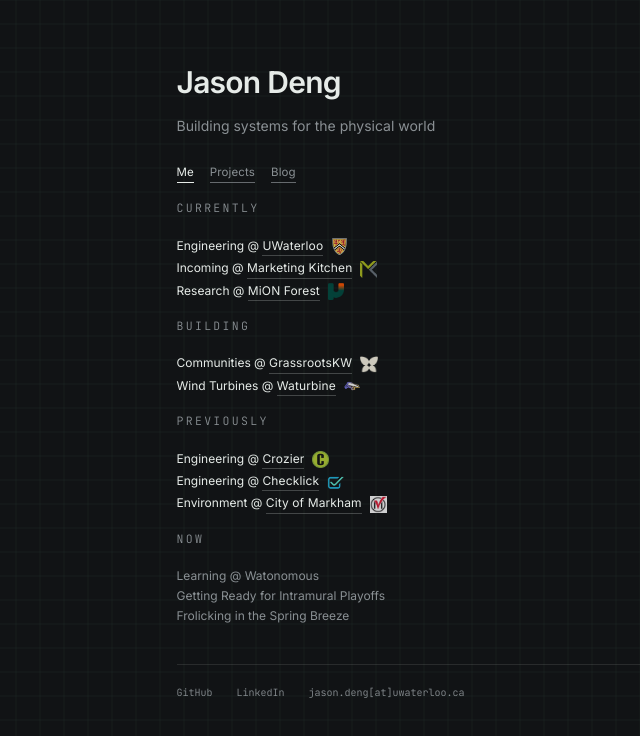
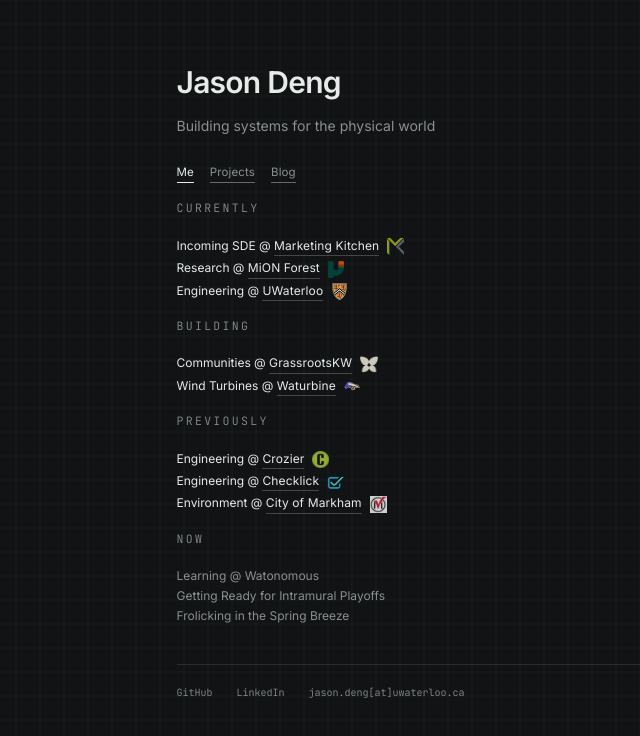
Before and after one commit to jasonkdeng/jdengv2, a Next.js app: page / in a window 1280 px wide. Shown: the top 736 px of the page, without its empty margins (128-768 px from the left). Built offline with nearby package versions, Linux system fonts and the light colour scheme.

Commit message:
changed title for incoming role

```diff
--- a/app/page.tsx
+++ b/app/page.tsx
@@ -19,13 +19,7 @@
       <Section label="Currently">
         <ul className="space-y-1 text-xs">
           <InlineLinkItem
-            prefix="Engineering @"
-            name="UWaterloo"
-            logoSrc="/Waterloo.png"
-            url="https://uwaterloo.ca/mechanical-mechatronics-engineering/"
-          />
-          <InlineLinkItem
-            prefix="Incoming @"
+            prefix="Incoming SDE @"
             name="Marketing Kitchen"
             logoSrc="/MarketingKitchen.png"
             url="https://www.marketingkitchen.ca"
@@ -35,6 +29,12 @@
             name="MiON Forest"
             logoSrc="/Mion.png"
             url="https://mionscience.odoo.com/forest"
+          />
+          <InlineLinkItem
+            prefix="Engineering @"
+            name="UWaterloo"
+            logoSrc="/Waterloo.png"
+            url="https://uwaterloo.ca/mechanical-mechatronics-engineering/"
           />
           {currentItems.map((item) => (
             <li key={item}>{item}</li>
```
